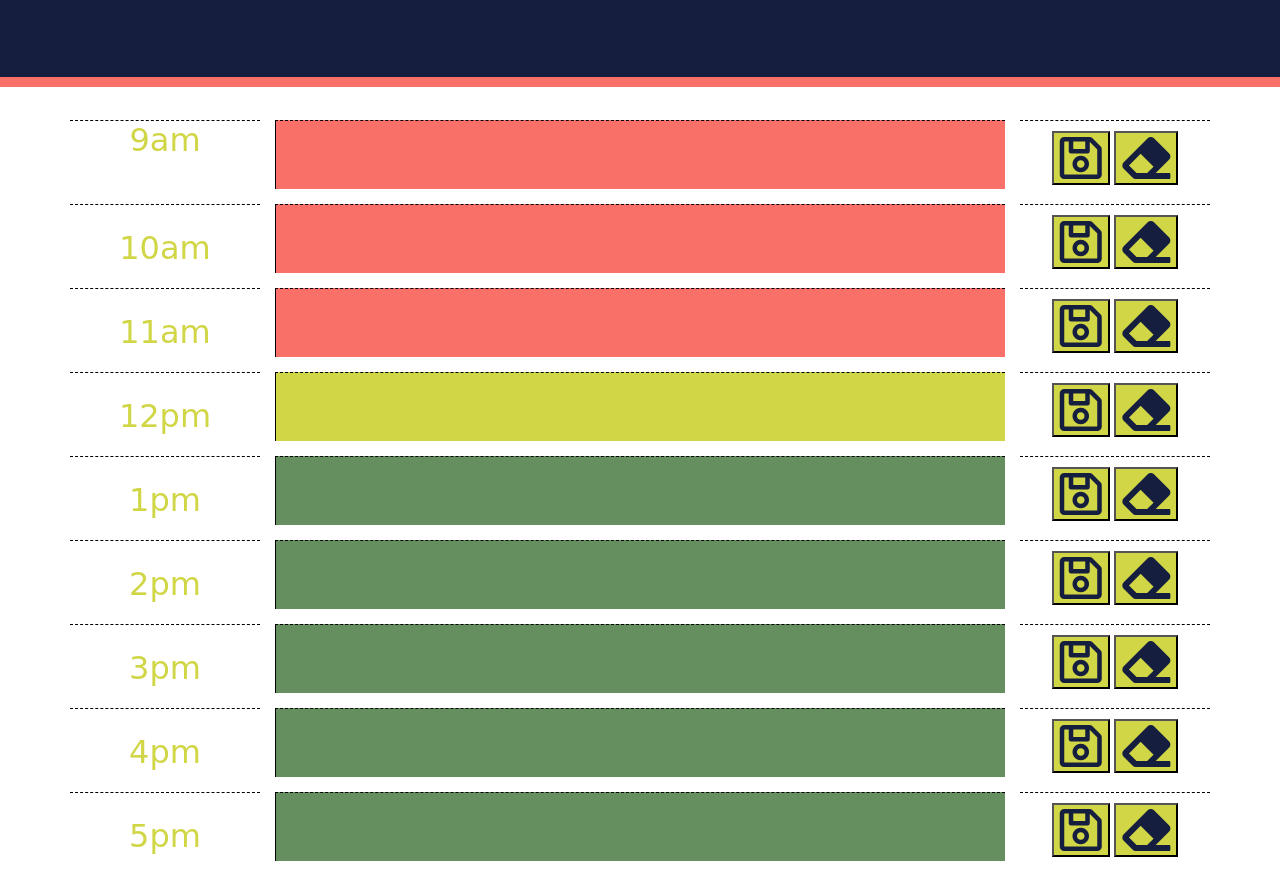
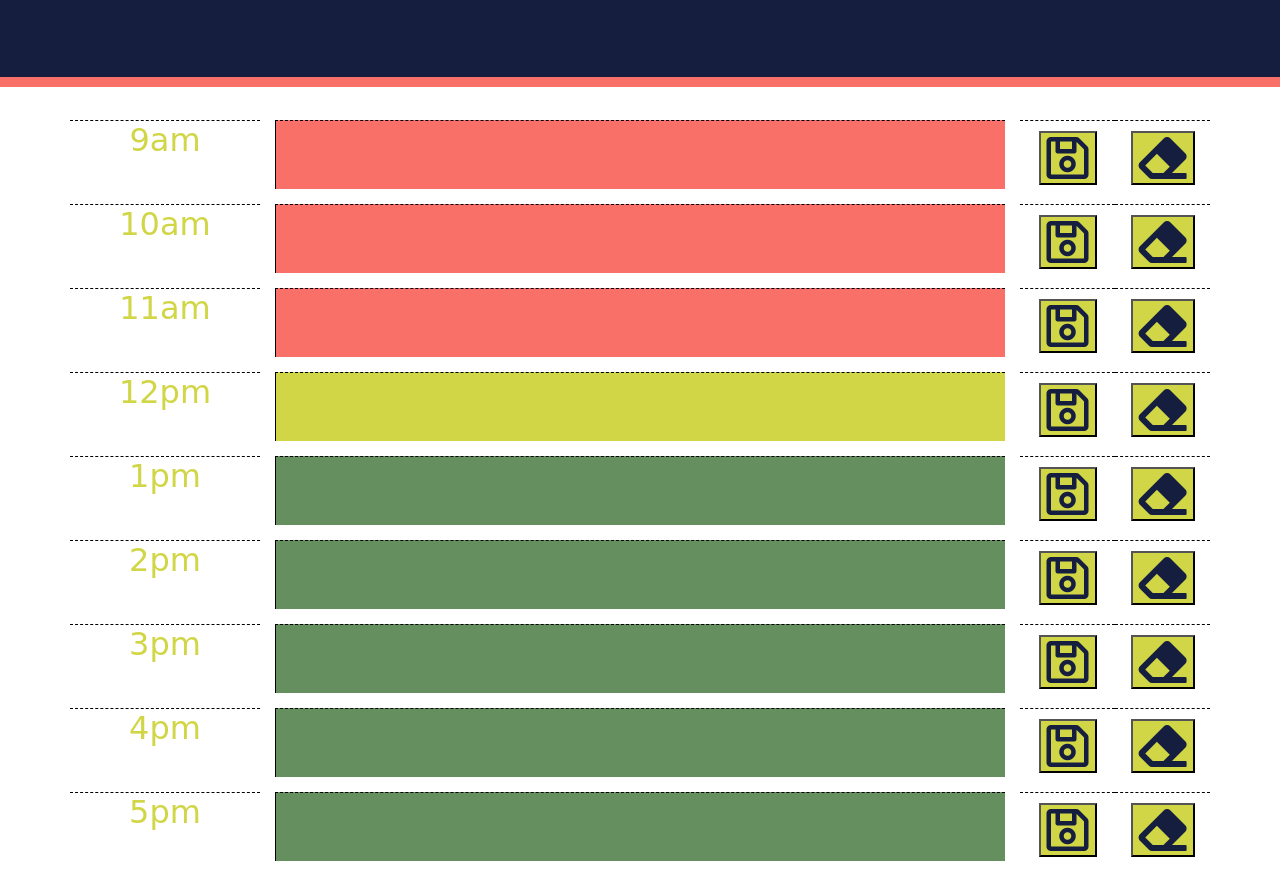
Before and after one commit to ohnobenito/dayplanner, a plain HTML site: page index.html in a window 1280 px wide. Shown: the part 324-1195 px from the top of the page. Drawn offline with nearby package versions, Linux system fonts and the light colour scheme; a web font is replaced by a local one.

Commit message:
working on button spacing

```diff
--- a/assets/css/style.css
+++ b/assets/css/style.css
@@ -36,7 +36,7 @@ textarea{
 }
 
 .row {
-  white-space: pre-wrap;
+  /*white-space: pre-wrap;*/
   height: 80px;
   border-top: 1px solid white;;
 }
@@ -70,15 +70,17 @@ textarea{
   padding: 10px;
   text-align: center;
   border-top: 1px dashed #000000;
-  display: inline-block;
+  size: 10px;
 }
 .saveBtn {
   color: #151E3F;
   background-color: #D1D646;
   display: inline-block;
+  size: 10px;
 }
 .eraseBtn {
   display: inline-block;
   background-color: #D1D646;
   color: #151E3F;
+  size: 10px;
 }
--- a/index.html
+++ b/index.html
@@ -31,49 +31,58 @@
      <div class="container">
 
       <div class="row mt-1">
-        <div class="col-xs-1 col-md-2 hour"><h2 class="time">9am</h2></div>
-        <div class="col-xs-7 col-md-8"><textarea id="nine" name="9"></textarea></div>
-        <div class="col-xs-2 col-md-2 button"><button class="saveBtn" id="9"><i class="far fa-save fa-3x"></i></button> <button class="eraseBtn" id="9c"><i class="fas fa-eraser fa-3x"></i></button></div>
+        <div class="col-xs-1 col-sm-2 hour"><h2 class="time">9am</h2></div>
+        <div class="col-xs-5 col-sm-8"><textarea id="nine" name="9"></textarea></div>
+        <div class="col-xs-1 col-sm-1 mr-0 button"><button class="saveBtn" id="9"><i class="far fa-save fa-3x"></i></button> </div>
+        <div class="col-xs-1 col-sm-1 ml-0 button"><button class="eraseBtn" id="9c"><i class="fas fa-eraser fa-3x"></i></button></div>
       </div>
       <div class="row mt-1">
-        <div class="col-xs-1 col-md-2 hour"> <h2 class="time">10am</h2></div>
-        <div class="col-xs-7 col-md-8"><textarea id="ten" name="10"></textarea></div>
-        <div class="col-xs-2 col-md-2 button"><button class="saveBtn" id="10"><i class="far fa-save fa-3x"></i></button> <button class="eraseBtn" id="10c"><i class="fas fa-eraser fa-3x"></i></button></div>
+        <div class="col-xs-1 col-sm-2 hour"> <h2 class="time">10am</h2></div>
+        <div class="col-xs-5 col-sm-8"><textarea id="ten" name="10"></textarea></div>
+        <div class="col-xs-1 col-sm-1 mr-0 button"><button class="saveBtn" id="10"><i class="far fa-save fa-3x"></i></button></div>
+        <div class="col-xs-1 col-sm-1 ml-0 button"><button class="eraseBtn" id="10c"><i class="fas fa-eraser fa-3x"></i></button></div>
       </div>
       <div class="row mt-1">
-        <div class="col-xs-1 col-md-2 hour"> <h2 class="time">11am</h2></div>
-        <div class="col-xs-7 col-md-8"><textarea id="eleven" name="11"></textarea></div>
-        <div class="col-xs-2 col-md-2 button"><button class="saveBtn" id="11"><i class="far fa-save fa-3x"></i></button> <button class="eraseBtn" id="11c"><i class="fas fa-eraser fa-3x"></i></button></div>
+        <div class="col-xs-1 col-sm-2 hour"> <h2 class="time">11am</h2></div>
+        <div class="col-xs-5 col-sm-8"><textarea id="eleven" name="11"></textarea></div>
+        <div class="col-xs-1 col-sm-1 mr-0 button"><button class="saveBtn" id="11"><i class="far fa-save fa-3x"></i></button></div>
+        <div class="col-xs-1 col-sm-1 ml-0 button"><button class="eraseBtn" id="11c"><i class="fas fa-eraser fa-3x"></i></button></div>
       </div>
       <div class="row mt-1">
-        <div class="col-xs-1 col-md-2 hour"> <h2 class="time">12pm</h2></div>
-        <div class="col-xs-7 col-md-8"><textarea id="twelve" name="12"></textarea></div>
-        <div class="col-xs-2 col-md-2 button"><button class="saveBtn" id="12"><i class="far fa-save fa-3x"></i></button> <button class="eraseBtn" id="12c"><i class="fas fa-eraser fa-3x"></i></button></div>
+        <div class="col-xs-1 col-sm-2 hour"> <h2 class="time">12pm</h2></div>
+        <div class="col-xs-5 col-sm-8"><textarea id="twelve" name="12"></textarea></div>
+        <div class="col-xs-1 col-sm-1 mr-0 button"><button class="saveBtn" id="12"><i class="far fa-save fa-3x"></i></button></div>
+        <div class="col-xs-1 col-sm-1 ml-0 button"><button class="eraseBtn" id="12c"><i class="fas fa-eraser fa-3x"></i></button></div>
       </div>
       <div class="row mt-1">
-        <div class="col-xs-1 col-md-2 hour"> <h2 class="time">1pm</h2></div>
-        <div class="col-xs-7 col-md-8"><textarea id="one" name="13"></textarea></div>
-        <div class="col-xs-2 col-md-2 button"><button class="saveBtn" id="13"><i class="far fa-save fa-3x"></i></button> <button class="eraseBtn" id="13c"><i class="fas fa-eraser fa-3x"></i></button></div>
+        <div class="col-xs-1 col-sm-2 hour"> <h2 class="time">1pm</h2></div>
+        <div class="col-xs-5 col-sm-8"><textarea id="one" name="13"></textarea></div>
+        <div class="col-xs-1 col-sm-1 mr-0 button"><button class="saveBtn" id="13"><i class="far fa-save fa-3x"></i></button></div>
+        <div class="col-xs-1 col-sm-1 ml-0 button"><button class="eraseBtn" id="13c"><i class="fas fa-eraser fa-3x"></i></button></div>
       </div>
       <div class="row mt-1">
-        <div class="col-xs-1 col-md-2 hour"> <h2 class="time">2pm</h2></div>
-        <div class="col-xs-7 col-md-8"><textarea id="two" name="14"></textarea></div>
-        <div class="col-xs-2 col-md-2 button"><button class="saveBtn" id="14"><i class="far fa-save fa-3x"></i></button> <button class="eraseBtn" id="14c"><i class="fas fa-eraser fa-3x"></i></button></div>
+        <div class="col-xs-1 col-sm-2 hour"> <h2 class="time">2pm</h2></div>
+        <div class="col-xs-5 col-sm-8"><textarea id="two" name="14"></textarea></div>
+        <div class="col-xs-1 col-sm-1 mr-0 button"><button class="saveBtn" id="14"><i class="far fa-save fa-3x"></i></button></div>
+        <div class="col-xs-1 col-sm-1 ml-0 button"><button class="eraseBtn" id="14c"><i class="fas fa-eraser fa-3x"></i></button></div>
       </div>
       <div class="row mt-1">
-        <div class="col-xs-1 col-md-2 hour"> <h2 class="time">3pm</h2></div>
-        <div class="col-xs-7 col-md-8"><textarea id="three" name="15"></textarea></div>
-        <div class="col-xs-2 col-md-2 button"><button class="saveBtn" id="15"><i class="far fa-save fa-3x"></i></button> <button class="eraseBtn" id="15c"><i class="fas fa-eraser fa-3x"></i></button></div>
+        <div class="col-xs-1 col-sm-2 hour"> <h2 class="time">3pm</h2></div>
+        <div class="col-xs-5 col-sm-8"><textarea id="three" name="15"></textarea></div>
+        <div class="col-xs-1 col-sm-1 mr-0 button"><button class="saveBtn" id="15"><i class="far fa-save fa-3x"></i></button></div>
+        <div class="col-xs-1 col-sm-1 ml-0 button"><button class="eraseBtn" id="15c"><i class="fas fa-eraser fa-3x"></i></button></div>
       </div>
       <div class="row mt-1">
-        <div class="col-xs-1 col-md-2 hour"> <h2 class="time">4pm</h2></div>
-        <div class="col-xs-7 col-md-8"><textarea id="four" name="16"></textarea></div>
-        <div class="col-xs-2 col-md-2 button"><button class="saveBtn" id="16"><i class="far fa-save fa-3x"></i></button> <button class="eraseBtn" id="16c"><i class="fas fa-eraser fa-3x"></i></button></div>
+        <div class="col-xs-1 col-sm-2 hour"> <h2 class="time">4pm</h2></div>
+        <div class="col-xs-5 col-sm-8"><textarea id="four" name="16"></textarea></div>
+        <div class="col-xs-1 col-sm-1 mr-0 button"><button class="saveBtn" id="16"><i class="far fa-save fa-3x"></i></button></div>
+        <div class="col-xs-1 col-sm-1 ml-0 button"><button class="eraseBtn" id="16c"><i class="fas fa-eraser fa-3x"></i></button></div>
       </div>
       <div class="row mt-1">
-        <div class="col-xs-1 col-md-2 hour"> <h2 class="time">5pm</h2></div>
-        <div class="col-xs-7 col-md-8"><textarea id="five" name="17"></textarea></div>
-        <div class="col-xs-2 col-md-2 button"><button class="saveBtn" id="17"><i class="far fa-save fa-3x"></i></button> <button class="eraseBtn" id="17c"><i class="fas fa-eraser fa-3x"></i></button></div>
+        <div class="col-xs-1 col-sm-2 hour"> <h2 class="time">5pm</h2></div>
+        <div class="col-xs-5 col-sm-8"><textarea id="five" name="17"></textarea></div>
+        <div class="col-xs-1 col-sm-1 mr-0 button"><button class="saveBtn" id="17"><i class="far fa-save fa-3x"></i></button></div>
+        <div class="col-xs-1 col-sm-1 ml-0 button"><button class="eraseBtn" id="17c"><i class="fas fa-eraser fa-3x"></i></button></div>
       </div>
     </div>
 
```
